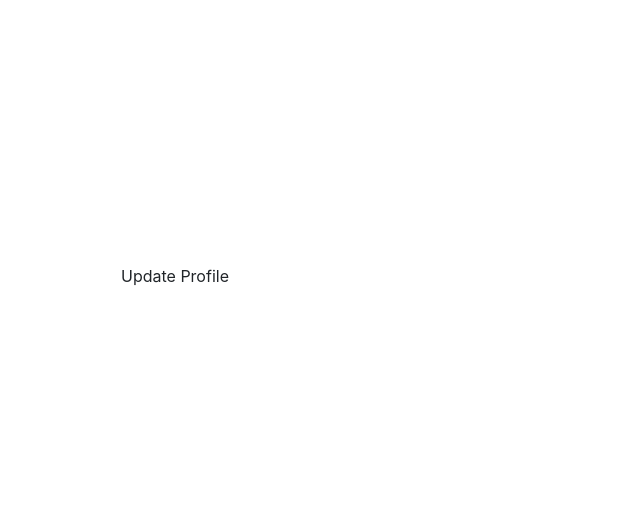
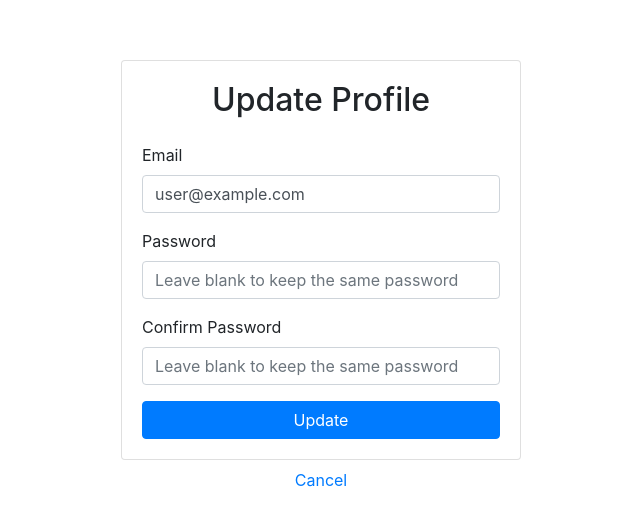
Before and after one commit to rjnares/react-firebase-auth-demo, a React (Create React App) app: page /update-profile in a window 1280 px wide. Shown: the part 124-648 px from the top of the page, without its empty margins (319-959 px from the left). Built offline with nearby package versions, Linux system fonts and the light colour scheme; no server answers; sample sign-in values are in the browser's storage.

Commit message:
Added update functions for email/password to AuthContext.js. Copied Signup.js code to UpdateProfile.js and replaced signup logic with update profile code that uses updateEmail/updatePassword functions from AuthContext.js.

```diff
--- a/src/components/UpdateProfile.js
+++ b/src/components/UpdateProfile.js
@@ -1,5 +1,92 @@
-import React from "react";
+import React, { useRef, useState } from "react";
+import { Button, Card, Form, Alert } from "react-bootstrap";
+import { useAuth } from "../contexts/AuthContext";
+import { Link, useHistory } from "react-router-dom";
 
 export default function UpdateProfile() {
-  return <div>Update Profile</div>;
+  const emailRef = useRef();
+  const passwordRef = useRef();
+  const passwordConfirmationRef = useRef();
+  const { currentUser, updatePassword, updateEmail } = useAuth();
+  const [error, setError] = useState("");
+  const [loading, setLoading] = useState(false);
+  const history = useHistory();
+
+  function handleSubmit(e) {
+    e.preventDefault();
+    if (passwordRef.current.value !== passwordConfirmationRef.current.value) {
+      return setError("Passwords do not match");
+    }
+
+    const promises = [];
+    setError("");
+    setLoading(true);
+
+    if (emailRef.current.value !== currentUser.email) {
+      promises.push(updateEmail(emailRef.current.value));
+    }
+
+    if (passwordRef.current.value) {
+      promises.push(updatePassword(passwordRef.current.value));
+    }
+
+    Promise.all(promises)
+      .then(() => {
+        history.push("/");
+      })
+      .catch(() => {
+        setError("Failed to update profile");
+      })
+      .finally(() => {
+        setLoading(false);
+      });
+  }
+
+  return (
+    <>
+      <Card>
+        <Card.Body>
+          <h2 className="text-center mb-4">Update Profile</h2>
+          {error && <Alert variant="danger">{error}</Alert>}
+          <Form onSubmit={handleSubmit}>
+            <Form.Group controlId="email">
+              <Form.Label>Email</Form.Label>
+              <Form.Control
+                type="email"
+                ref={emailRef}
+                placeholder="Enter email"
+                required
+                defaultValue={currentUser.email}
+              />
+            </Form.Group>
+
+            <Form.Group controlId="password">
+              <Form.Label>Password</Form.Label>
+              <Form.Control
+                type="password"
+                ref={passwordRef}
+                placeholder="Leave blank to keep the same password"
+              />
+            </Form.Group>
+
+            <Form.Group controlId="password-confirmation">
+              <Form.Label>Confirm Password</Form.Label>
+              <Form.Control
+                type="password"
+                ref={passwordConfirmationRef}
+                placeholder="Leave blank to keep the same password"
+              />
+            </Form.Group>
+
+            <Button disabled={loading} className="w-100" type="submit">
+              Update
+            </Button>
+          </Form>
+        </Card.Body>
+      </Card>
+      <div className="w-100 text-center mt-2">
+        <Link to="/">Cancel</Link>
+      </div>
+    </>
+  );
 }
--- a/src/contexts/AuthContext.js
+++ b/src/contexts/AuthContext.js
@@ -27,6 +27,14 @@ export function AuthProvider({ children }) {
     return auth.sendPasswordResetEmail(email);
   }
 
+  function updateEmail(email) {
+    return currentUser.updateEmail(email);
+  }
+
+  function updatePassword(password) {
+    return currentUser.updatePassword(password);
+  }
+
   useEffect(() => {
     const unsubscribe = auth.onAuthStateChanged((user) => {
       setCurrentUser(user);
@@ -42,6 +50,8 @@ export function AuthProvider({ children }) {
     login,
     logout,
     resetPassword,
+    updateEmail,
+    updatePassword,
   };
 
   return (
```
